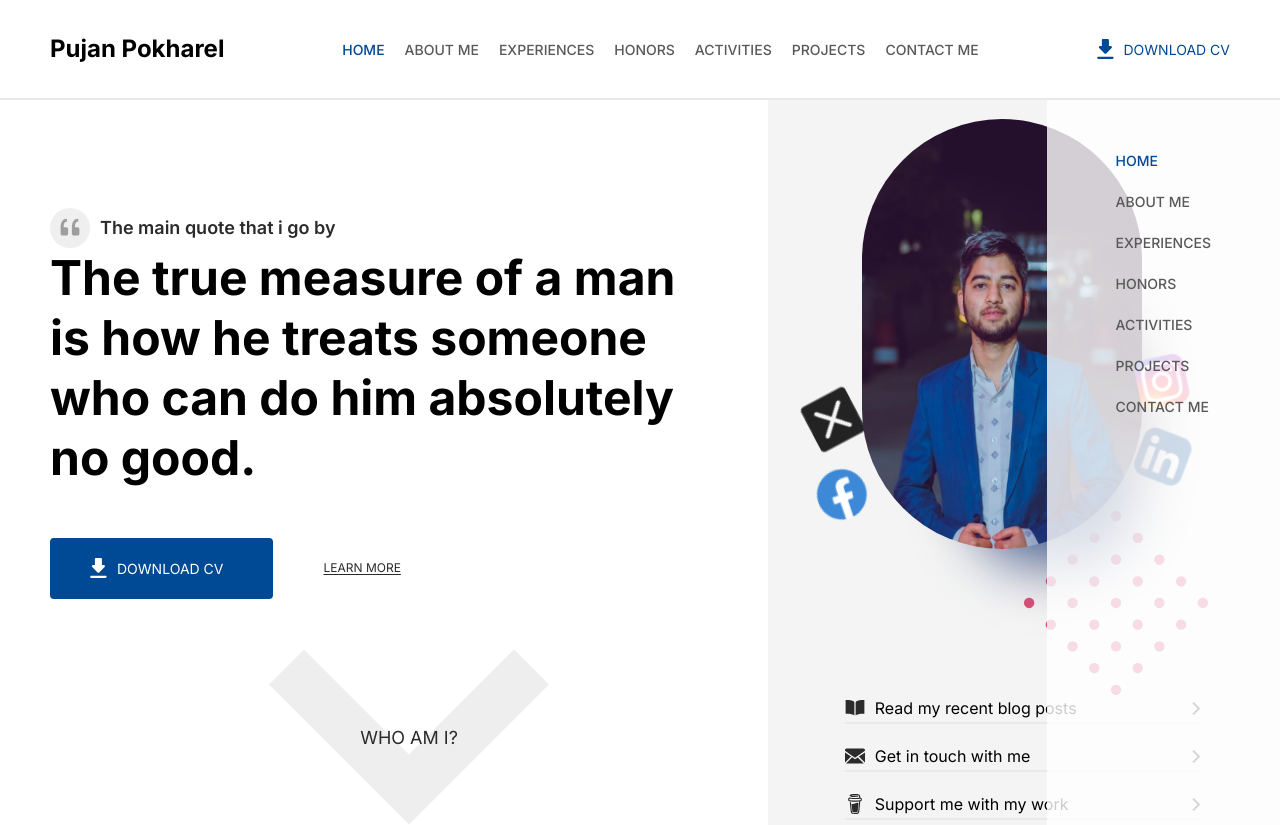
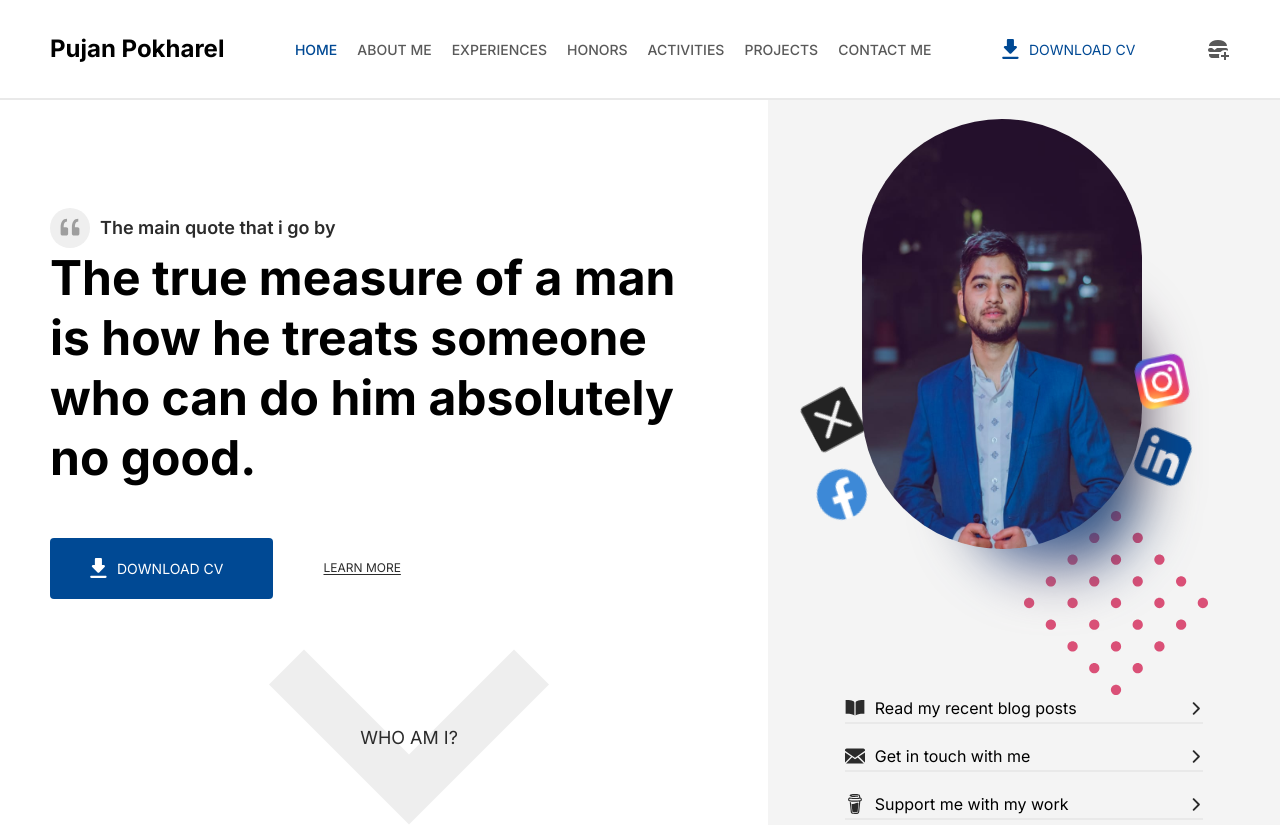
Before and after one commit to pujanpokharelofficial/Portfolio, a SvelteKit app: page / in a window 1280 px wide. Shown: the top 825 px of the page. Built offline with nearby package versions, Linux system fonts and the light colour scheme.

Commit message:
Side_navigation complete.

```diff
--- a/src/routes/global/nav.svelte
+++ b/src/routes/global/nav.svelte
@@ -11,8 +11,10 @@
 		'contact me': '/contacts'
 	};
 
+	$: side_navOpen = false;
 	function updateNavActive(activeItem) {
 		activeNav.update(() => activeItem);
+		side_navOpen = !side_navOpen;
 	}
 </script>
 
@@ -43,8 +45,21 @@
 		<span class="text-blue-dark uppercase text-[14px] ml-[10px]"> download cv </span>
 	</a>
 
+	<!-- side navigation for small screen -->
+	<button
+		on:click={() => {
+			side_navOpen = !side_navOpen;
+		}}
+	>
+		<img
+			src={(side_navOpen && '/svg/ham-close.svg') || '/svg/ham-open.svg'}
+			alt="side nav tgl btn"
+			class="closer"
+		/>
+	</button>
 	<div
-		class="side_nav absolute w-max right-0 top-[100px] h-screen p-block flex flex-col items-center justify-between"
+		class="side_nav absolute w-max {(side_navOpen && 'right-[0px] opacity-100') ||
+			'right-[-800px] opacity-20'} top-[100px] p-block flex flex-col justify-between"
 	>
 		<div class="navlinks uppercase text-info text-black-light flex flex-col space-y-standard">
 			{#each Object.entries(navlinks) as [displayName, href]}
@@ -75,4 +90,8 @@
 		background: rgba(255, 255, 255, 0.8);
 		backdrop-filter: blur(20px);
 	}
+	.side_nav {
+		transition: 0.25s ease-in-out all;
+		height: calc(100vh - 100px);
+	}
 </style>
```
Also changed, not shown: static/svg/ham-close.svg (added), static/svg/ham-open.svg (added).
